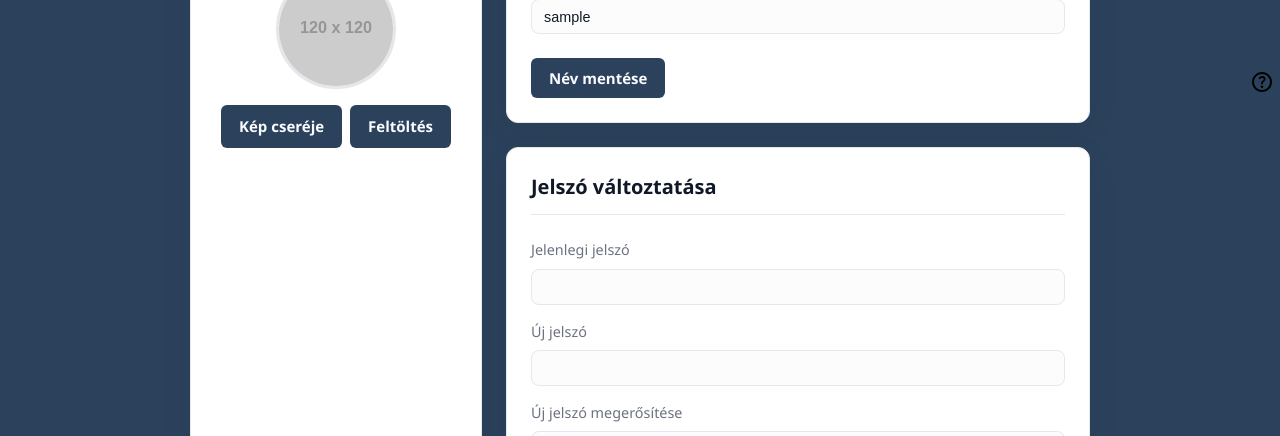
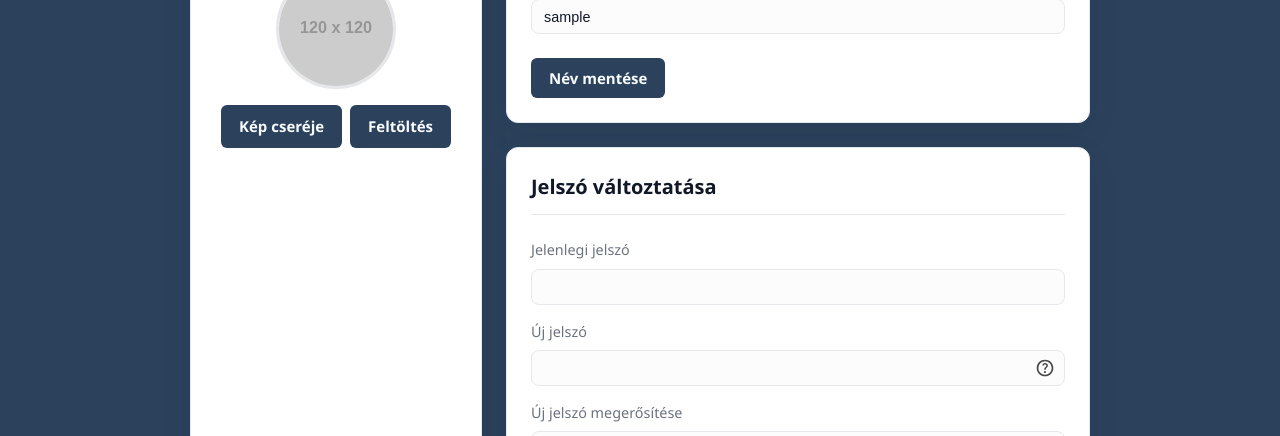
Before and after one commit to Dlevy004/kanban-webapp, a React (Vite) app in the folder frontend/: page /profile in a window 1280 px wide. Shown: the part 318-754 px from the top of the page. Built offline with nearby package versions, Linux system fonts and the light colour scheme; sample sign-in values are in the browser's storage.

Commit message:
feat(profile): add help icon and tooltip for input fields

```diff
--- a/frontend/src/pages/ProfilePage.css
+++ b/frontend/src/pages/ProfilePage.css
@@ -78,3 +78,53 @@
     gap: 0.5rem;
     flex-wrap: wrap;
 }
+
+.profile-input-with-help {
+    position: relative;
+}
+
+.profile-input-with-help .input {
+    padding-right: 35px;
+}
+
+.help-wrapper {
+    position: absolute;
+    right: 20px;
+    top: 50%;
+    transform: translateY(-50%);
+
+    display: flex;
+    align-items: center;
+    justify-content: center;
+    z-index: 99;
+}
+
+.help-wrapper .helpIcon {
+    cursor: pointer;
+    opacity: 0.7;
+    width: 20px;
+    height: 20px;
+}
+
+.tip {
+    position: absolute;
+    right: 0;
+    top: 100%;
+    margin-top: 8px;
+
+    background: var(--color-bg-elevated);
+    color: var(--color-text);
+    border: 1px solid var(--color-border-subtle);
+    padding: 8px 12px;
+    border-radius: 6px;
+    box-shadow: var(--shadow-soft);
+    font-size: 14px;
+    line-height: 1.3;
+    width: 230px;
+    display: none;
+    z-index: 100;
+}
+
+.help-wrapper:is(:hover, :focus, :active) .tip{
+    display: block;
+}
```
